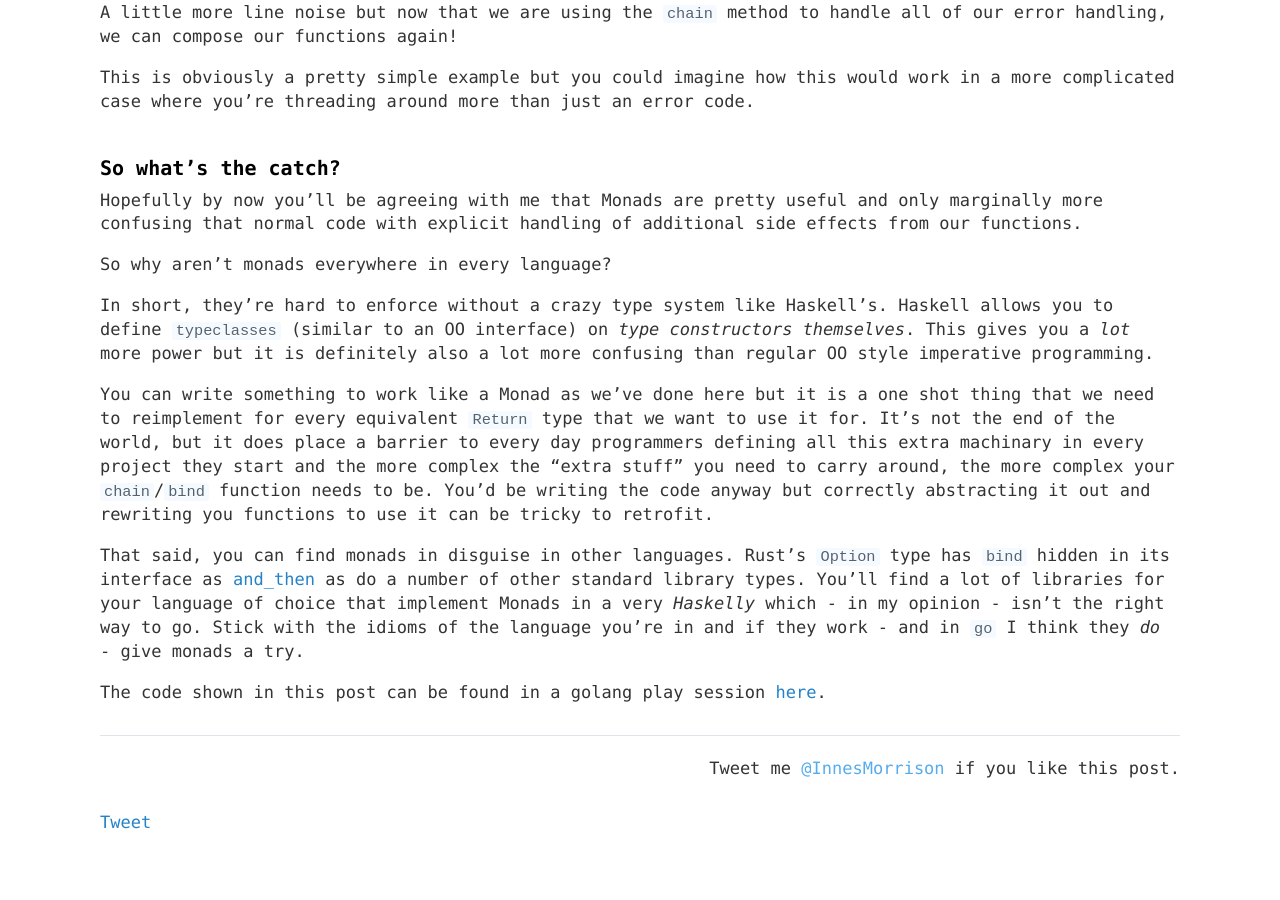
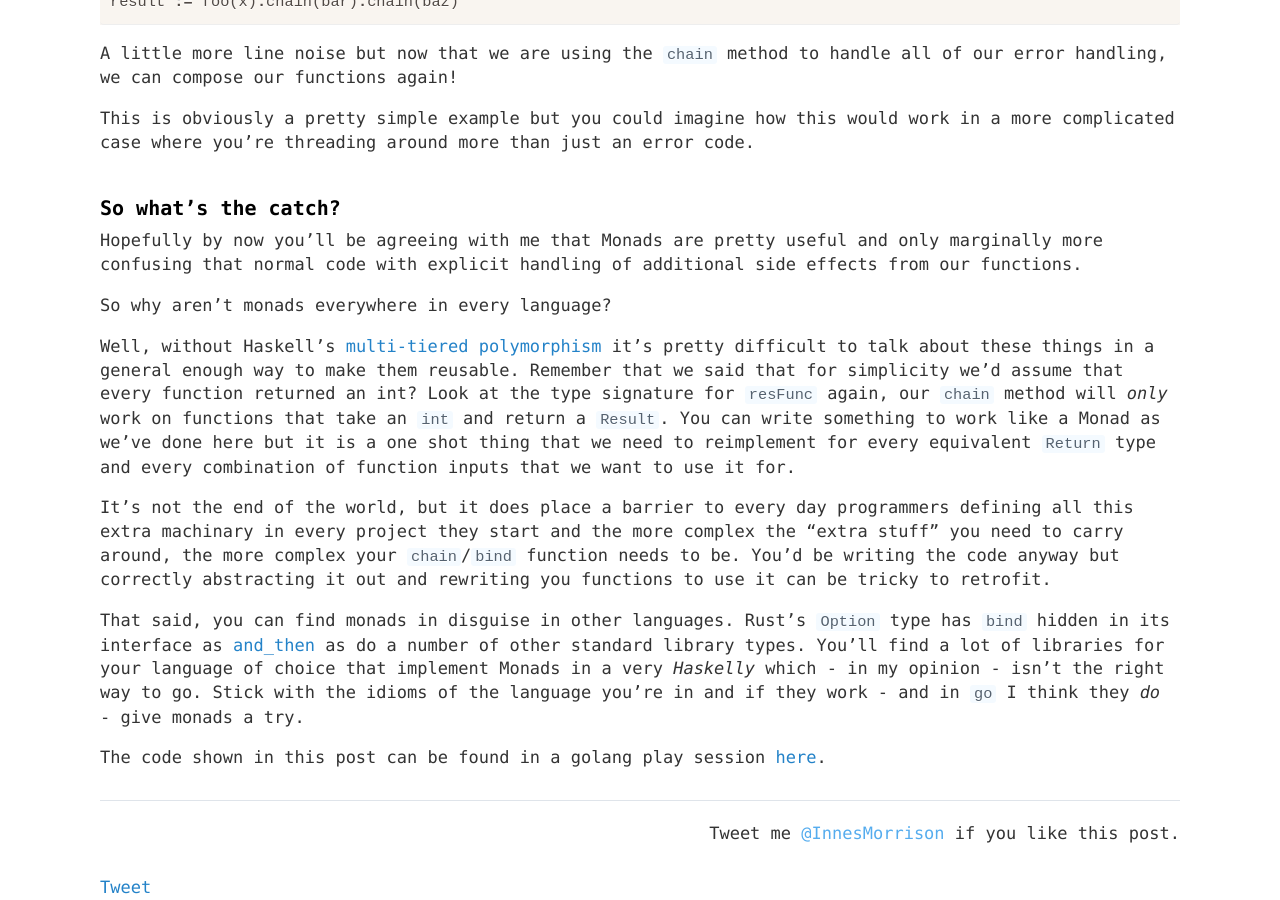
Before and after one commit to sminez/sminez.github.io, a Jekyll site: the page built from _posts/2017-10-10-monads.md, in a window 1280 px wide and 900 px high, scrolled down 3256 px. Built offline with Jekyll 4.4.1, drawn with Linux system fonts in a browser that asks for light colours; our own code applies the rules of GitHub Pages for plain Markdown files; comment, search, counter and statistics services are not loaded; before the commit the page ends 4091 px from its top, so only the background shows below that; some of the changed text lies outside the part shown.

Commit message:
updating monads post

```diff
--- a/_posts/2017-10-10-monads.md
+++ b/_posts/2017-10-10-monads.md
@@ -178,19 +179,20 @@
 
 So why aren't monads everywhere in every language?
 
-In short, they're hard to enforce without a crazy type system like Haskell's.
-Haskell allows you to define `typeclasses` (similar to an OO interface) on _type
-constructors themselves_. This gives you a _lot_ more power but it is definitely
-also a lot more confusing than regular OO style imperative programming.
+Well, without Haskell's [multi-tiered polymorphism]("https://en.wikipedia.org/wiki/Kind_(type_theory)")
+it's pretty difficult to talk about these things in a general enough way to make
+them reusable. Remember that we said that for simplicity we'd assume that every
+function returned an int? Look at the type signature for `resFunc` again, our
+`chain` method will _only_ work on functions that take an `int` and return a
+`Result`. You can write something to work like a Monad as we've done here but
+it is a one shot thing that we need to reimplement for every equivalent `Return`
+type and every combination of function inputs that we want to use it for.
 
-You can write something to work like a Monad as we've done here but it is a one
-shot thing that we need to reimplement for every equivalent `Return` type that
-we want to use it for. It's not the end of the world, but it does place a
-barrier to every day programmers defining all this extra machinary in every
-project they start and the more complex the "extra stuff" you need to carry
-around, the more complex your `chain`/`bind` function needs to be. You'd be
-writing the code anyway but correctly abstracting it out and rewriting you
-functions to use it can be tricky to retrofit.
+It's not the end of the world, but it does place a barrier to every day programmers
+defining all this extra machinary in every project they start and the more
+complex the "extra stuff" you need to carry around, the more complex your
+`chain`/`bind` function needs to be. You'd be writing the code anyway but correctly
+abstracting it out and rewriting you functions to use it can be tricky to retrofit.
 
 That said, you can find monads in disguise in other languages. Rust's `Option`
 type has `bind` hidden in its interface as [and_then](https://doc.rust-lang.org/std/option/enum.Option.html#method.and_then)
```
Also changed, not shown: other parts of _posts/2017-10-10-monads.md (+2 -1 lines).
